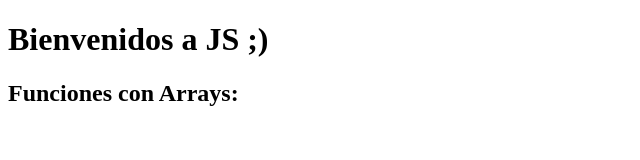
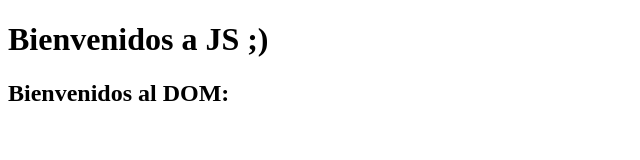
Before and after one commit to 4GeeksAcademy/diegozaratean-intro-to-js-sp49, a plain HTML site: page index.html in a window 1280 px wide. Shown: the full height of the page, 0-640 px from the left. Drawn offline with Linux system fonts and the light colour scheme.

Commit message:
prep dom classs

```diff
--- a/index.html
+++ b/index.html
@@ -8,7 +8,7 @@
 <body>
     <h1>Bienvenidos a JS ;)</h1>
 
-    <h2 class="description">Funciones con Arrays: </h2>
+    <h2 class="description">Bienvenidos al DOM: </h2>
 
     <script src="main.js"></script>
 
```
